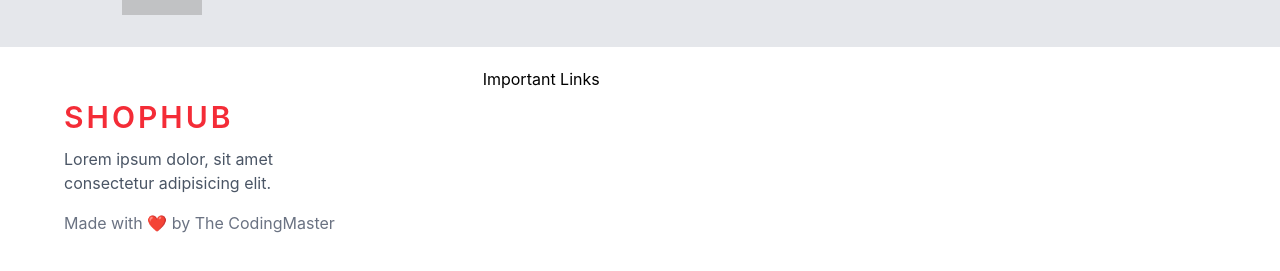
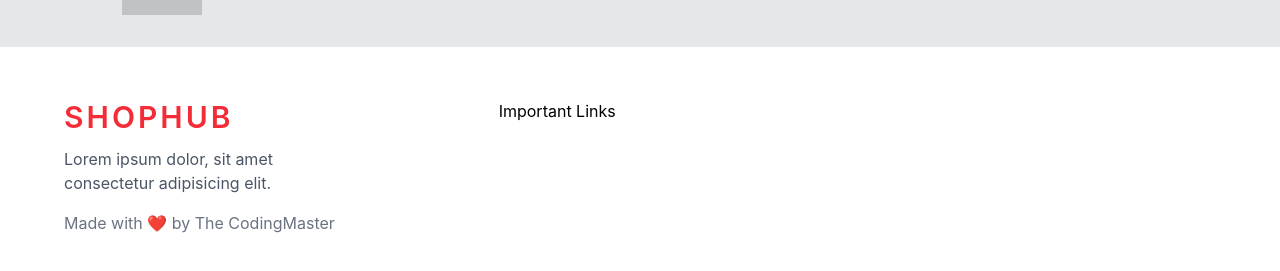
Before and after one commit to kaxadeveloper/Ecommerce, a React (Vite) app: page / in a window 1280 px wide. Shown: the part 4087-4358 px from the top of the page. Built offline with nearby package versions, Linux system fonts and the light colour scheme; grey boxes are pictures that could not be loaded.

Commit message:
add styles

```diff
--- a/src/components/Footer/Footer.jsx
+++ b/src/components/Footer/Footer.jsx
@@ -19,7 +19,7 @@ const Footer = () => {
                         </p>
                     </div>
                     <div className='col-span-2 grid grid-cols-2 sm:grid-cols-3 md:pl-10'>
-                        <div>
+                        <div className='py-8 px-4'>
                             <h1>Important Links</h1>
                         </div>
                     </div>
```
